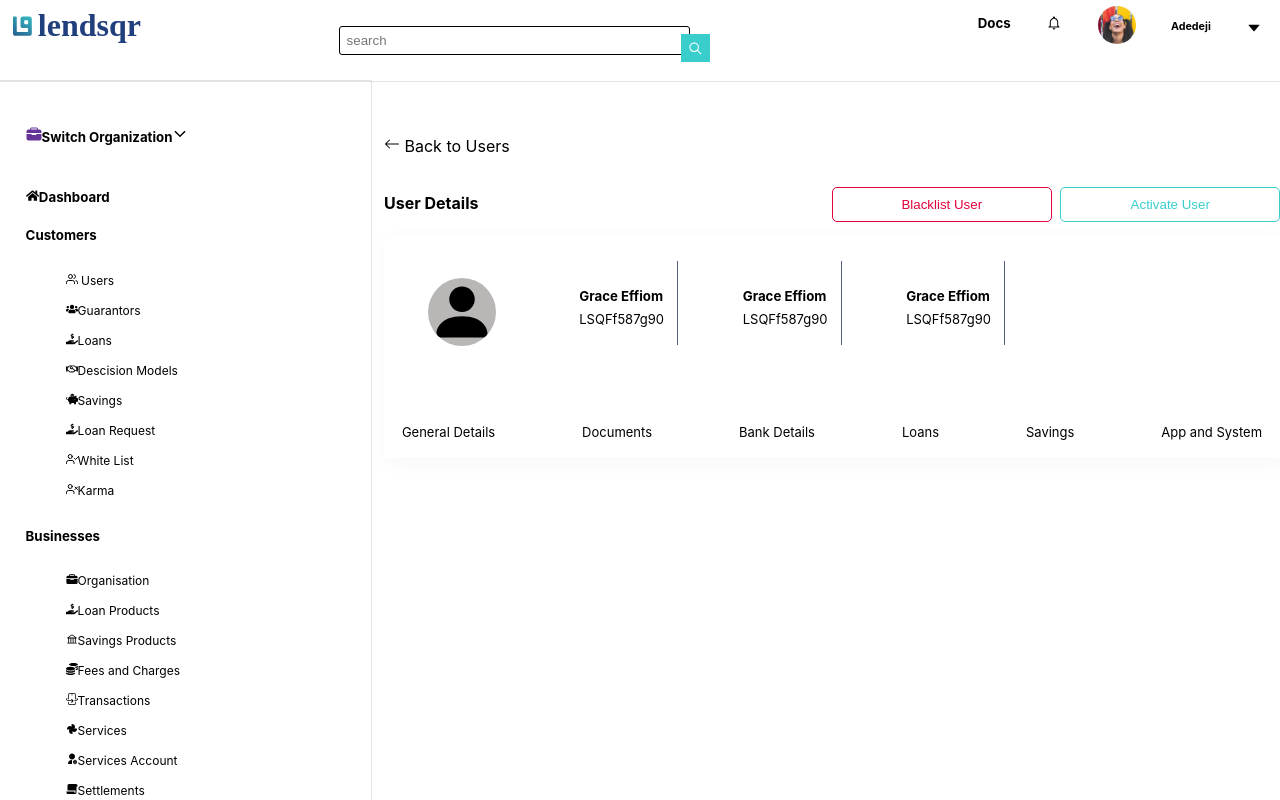
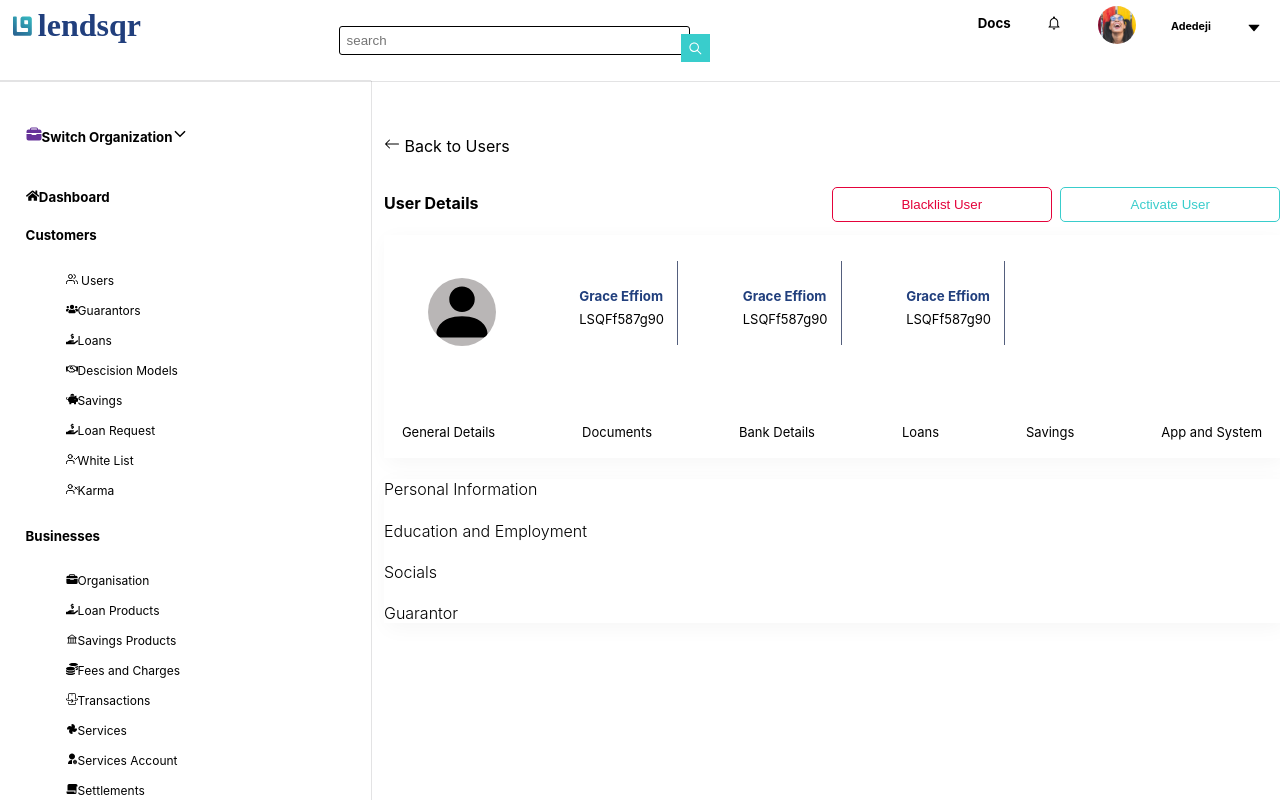
Before and after one commit to akareagwom/lendsqr-fe-test, a React (Create React App) app: page /User in a window 1280 px wide. Shown: the top 800 px of the page. Built offline with nearby package versions, Linux system fonts and the light colour scheme.

Commit message:
adding layout

```diff
--- /dev/null
+++ b/src/components/Layout/layout.tsx
@@ -0,0 +1,19 @@
+import {FunctionComponent} from 'react'
+import Navbar from '../navbar/navbar'
+import Drawer from '../drawer/drawer'
+
+interface LayoutProps {
+    children: React.ReactNode,
+}
+
+const Layout: FunctionComponent<LayoutProps> = ({children}) => {
+    return (
+        <>
+            <Navbar/>
+            <Drawer/>
+            <main>{children}</main>
+        </>
+     );
+}
+
+export default Layout;
--- a/src/pages/user/user.scss
+++ b/src/pages/user/user.scss
@@ -60,6 +60,9 @@
                 border-right: 1px solid #545F7D;
                 padding: 3%;
                 line-height: 2%;
+                h5{
+                    color: #213F7D;
+                }
 
                 p{
                     font-size: 13px;
@@ -75,4 +78,10 @@
             background: rgb(185, 182, 182);
         }
     }
+    .info{
+        box-shadow: 3px 5px 20px rgba(0, 0, 0, 0.04);
+        h4{
+            font-weight: 300;
+        }
+    }
 }
--- a/src/pages/user/user.tsx
+++ b/src/pages/user/user.tsx
@@ -1,13 +1,16 @@
 import { BsArrowLeft,BsFillPersonFill } from "react-icons/bs";
-import Drawer from "../../components/drawer/drawer";
-import Navbar from "../../components/navbar/navbar";
+// import Drawer from "../../components/drawer/drawer";
+// import Navbar from "../../components/navbar/navbar";
+import Layout from "../../components/Layout/layout";
+
 import './user.scss'
 
 const User = () => {
     return (
         <>
-        <Navbar/>
-        <Drawer/>
+        <Layout>
+        {/* <Navbar/>
+        <Drawer/> */}
         <div className="user-container">
             <div className="back">
             <p><BsArrowLeft/> Back to Users</p>
@@ -47,23 +50,25 @@ const User = () => {
                 </ul>
             </div>
             <div className="info">
+
                 <div className="personal-info">
-
+                    <h4>Personal Information</h4>
                 </div>
                 <div className="edu-info">
-
+                <h4>Education and Employment</h4>
                 </div>
                 <div className="socials-info">
-
+                    <h4>Socials</h4>
                 </div>
                 <div className="guarantor-info">
-
+                    <h4>Guarantor</h4>
                 </div>
                 <footer>
 
                 </footer>
             </div>
         </div>
+        </Layout>
         </>
      );
 }
```
